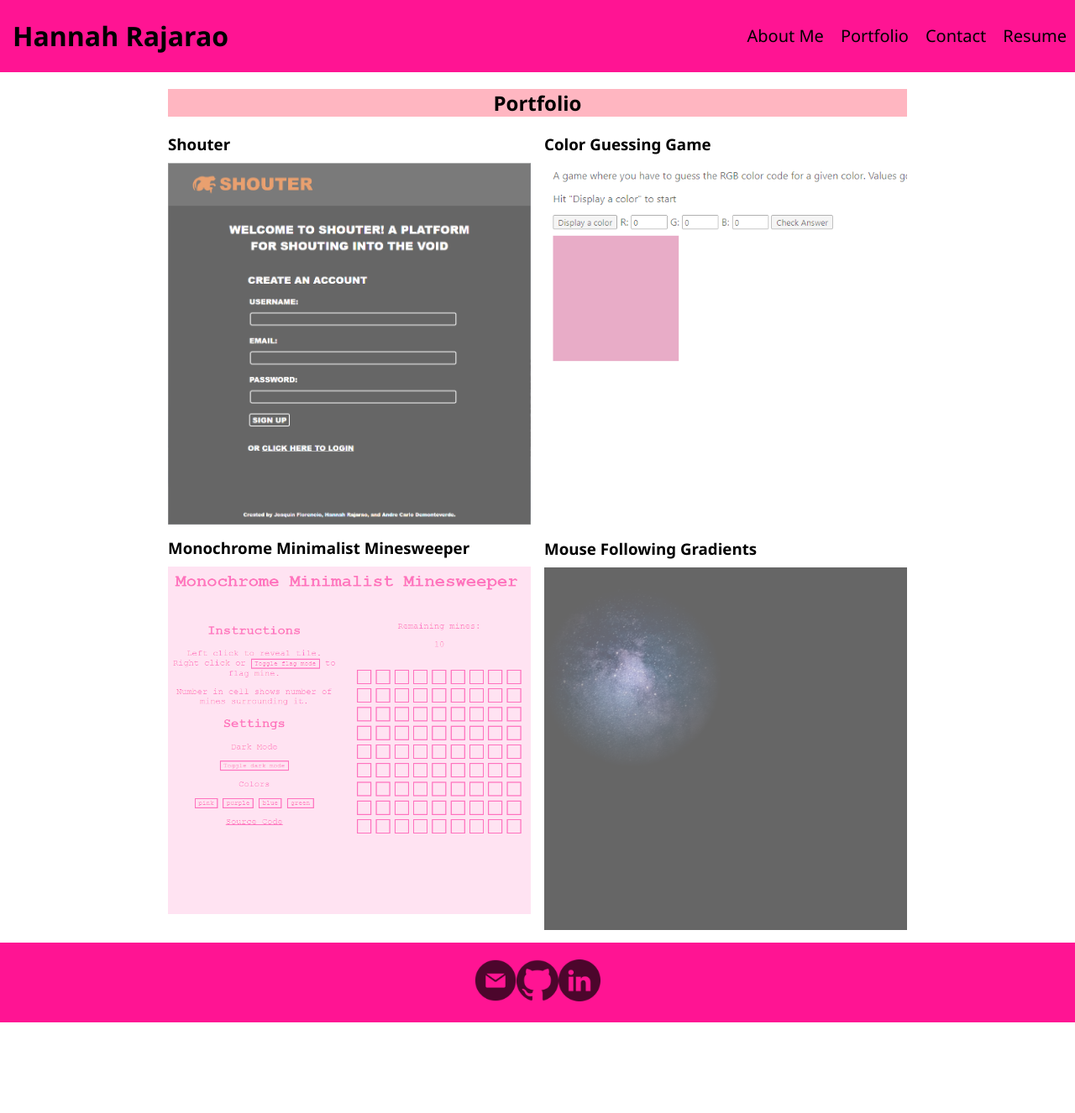
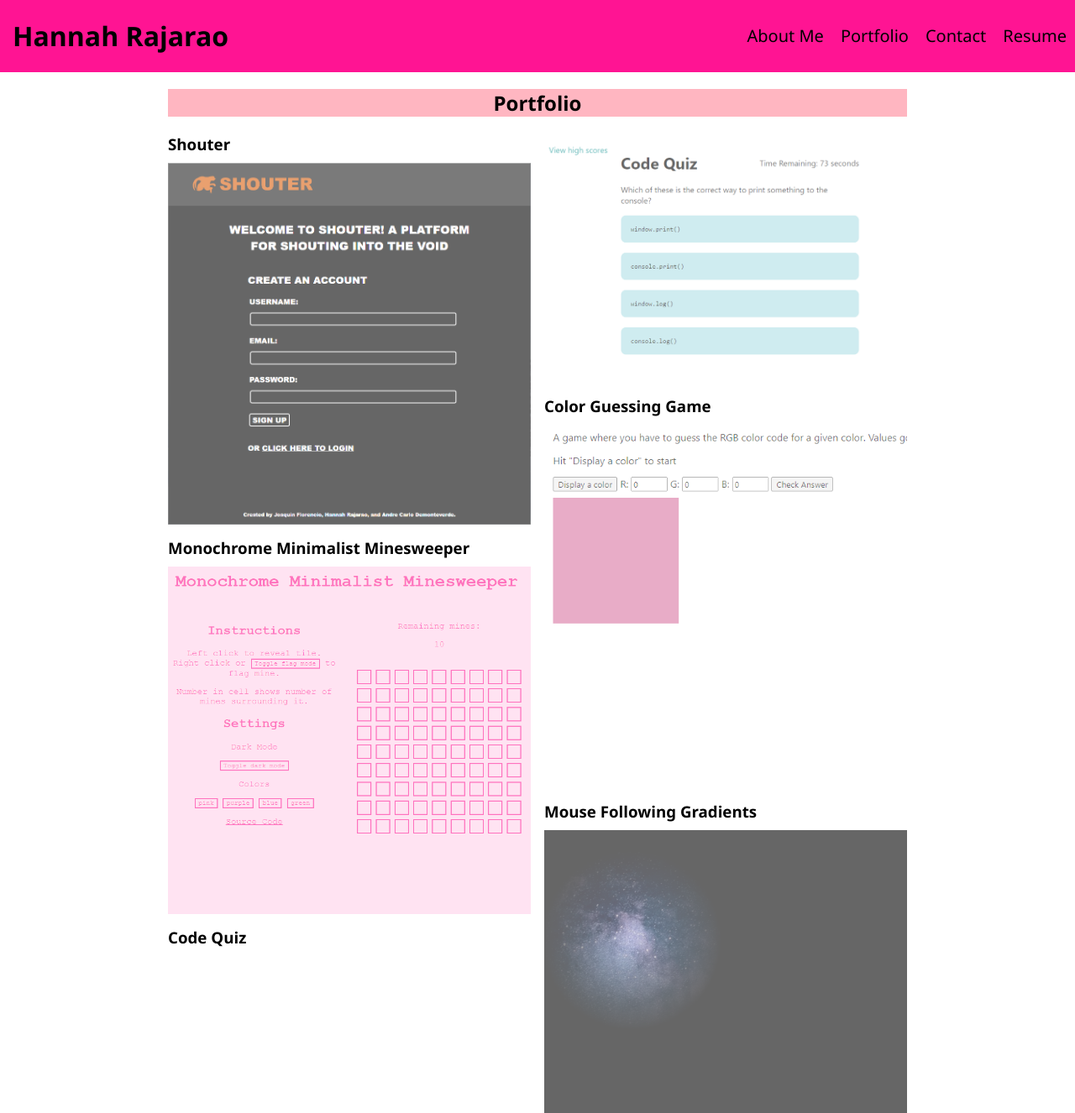
Before and after one commit to hannahrajarao/react-portfolio, a React (Vite) app: page /portfolio in a window 1280 px wide. Shown: the top 1326 px of the page at 84% size. Before the commit the page ends 1218 px from the top, so only its background shows below. Built offline with nearby package versions, Linux system fonts and the light colour scheme.

Commit message:
Add code quiz project to portfolio page

```diff
--- a/src/pages/PortfolioPage.jsx
+++ b/src/pages/PortfolioPage.jsx
@@ -11,6 +11,11 @@ export default function PorfolioPage() {
             "name": "Monochrome Minimalist Minesweeper",
             "link": "https://hannahrajarao.github.io/monochrome-minimalist-minesweeper",
             "imgSrc": "monochrome-minimalist-minesweeper.png"
+        },
+        {
+            "name": "Code Quiz",
+            "link": "https://github.com/hannahrajarao/bootcamp-hw-4-code-quiz",
+            "imgSrc": "code-quiz-screenshot.png"
         },
         {
             "name": "Color Guessing Game",
```
Also changed, not shown: public/assets/images/projects/code-quiz-screenshot.png (added).
